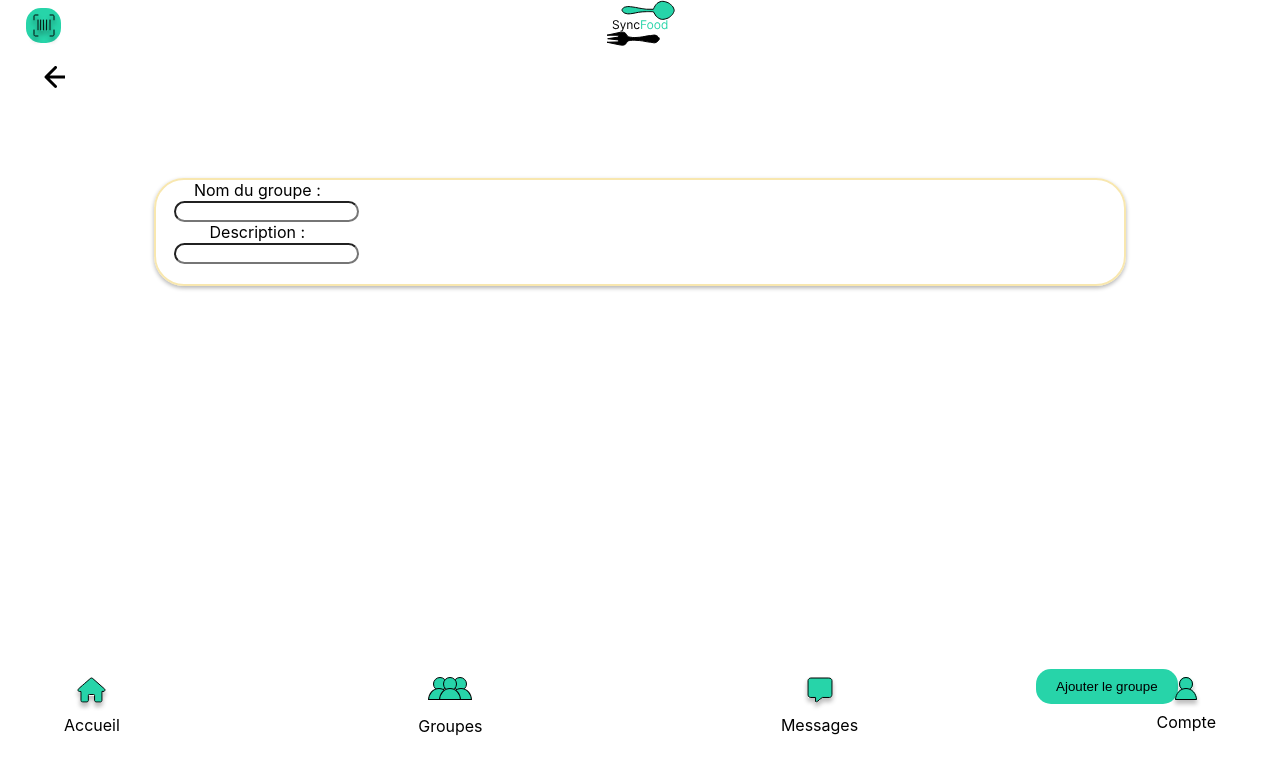
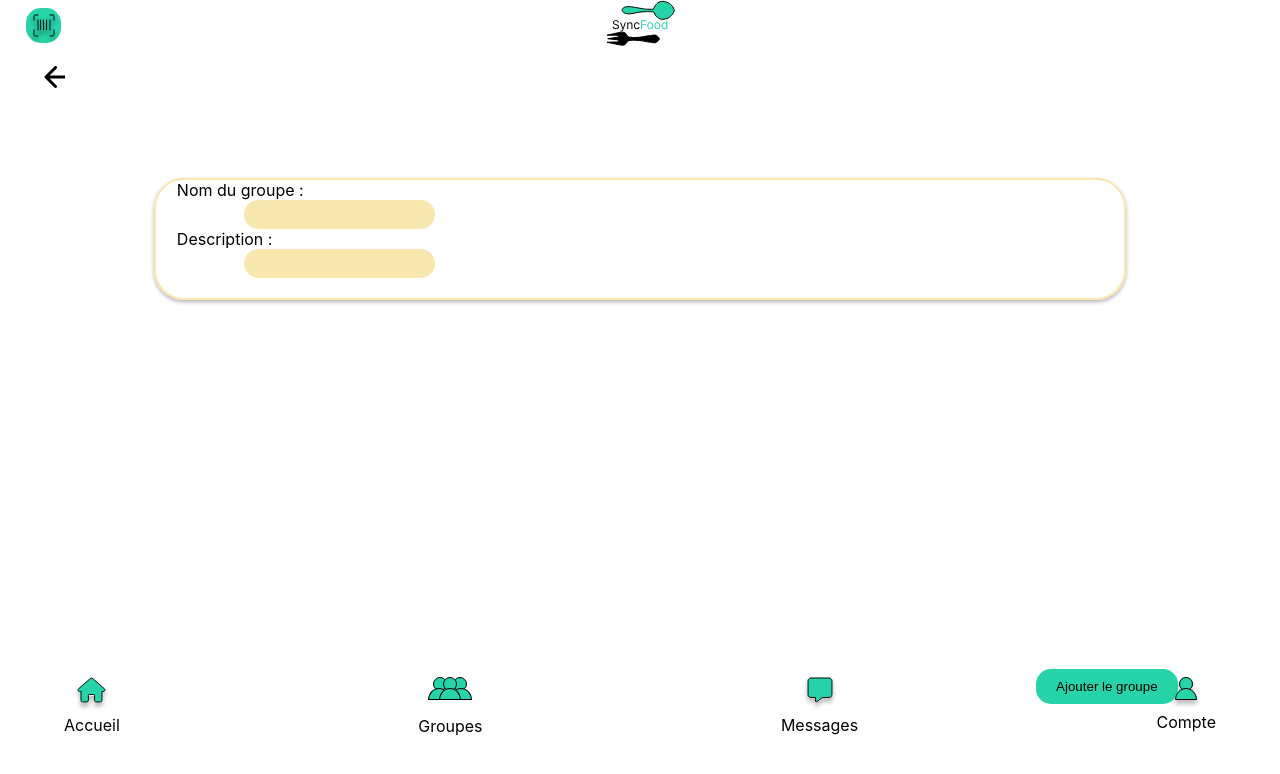
Before and after one commit to SyncFoodTeam/SyncFood-front, a React (Create React App) app: page /createGroups in a window 1280 px wide. Shown: the top 774 px of the page. Built offline with nearby package versions, Linux system fonts and the light colour scheme.

Commit message:
fix: css ajout groupe

```diff
--- a/src/pages/groups/addGroups/createGroups.css
+++ b/src/pages/groups/addGroups/createGroups.css
@@ -9,24 +9,28 @@
 .formulaire {
     margin-top: 10%;
     display: flex;
-    text-align: center;
-    align-items: center;
     border: 2px solid #F8E7AF;
     border-radius: 30px;
     box-shadow: 0 2px 4px rgba(0, 0, 0, 0.3);
-    width: auto;
     margin-left: 12%;
     margin-right: 12%;
+}
+
+.libelleForm label {
+    justify-content: end;
+    margin-left: 12%;
 
 }
 
-.formulaire input {
+.libelleForm input {
     border-radius: 30px;
-    text-align: center;
-}
-
-.libelleForm {
-    padding-left: 10%;
+    border: none;
+    display: flex;
+    justify-content: center;
+    align-items: center;
+    background: #F8E7AF;
+    margin-left: 50%;
+    padding: 4%;
 }
 
 .boutonAjoutGroupe {
--- a/src/pages/groups/addGroups/createGroups.tsx
+++ b/src/pages/groups/addGroups/createGroups.tsx
@@ -52,13 +52,11 @@ function CreateGroups() {
                 <form onSubmit={submitGroupe}>
                     <div className='libelleForm'>
                         <label>Nom du groupe :</label>
-                        <br />
-                        <input type="text" name="text" required onChange={(e) => setGroupName(e.target.value)} className='inputs'></input>
+                        <input type="text" name="text" required onChange={(e) => setGroupName(e.target.value)}></input>
                     </div>
                     <div className='libelleForm'>
                         <label>Description :</label>
-                        <br />
-                        <input type="text" name="text" onChange={(e) => setGroupDescription(e.target.value)} className='inputs'></input>
+                        <input type="text" name="text" onChange={(e) => setGroupDescription(e.target.value)}></input>
                     </div>
                     {/* <div>
                         <label>Ajout de membres :</label>
```
